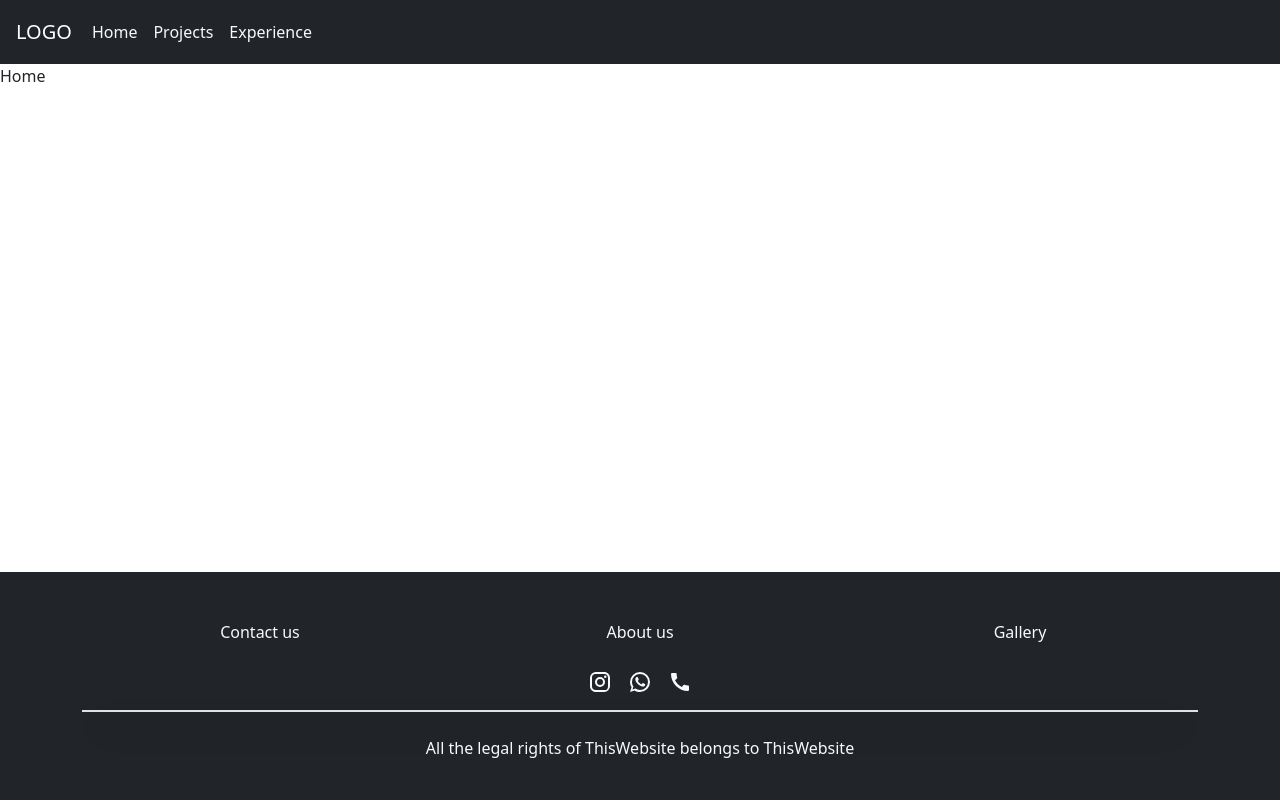
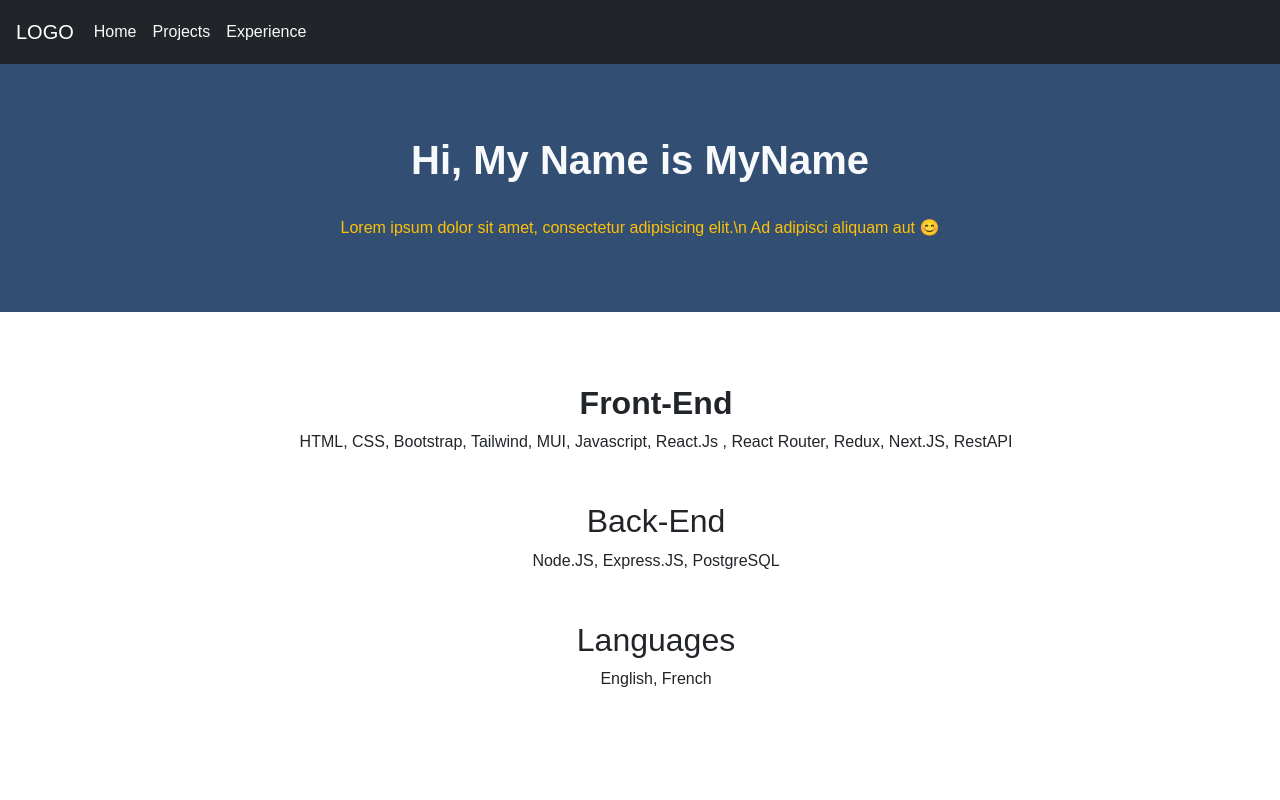
Before and after one commit to Poursha98/porfolio-site-react, a React (Vite) app: page / in a window 1280 px wide. Shown: the top 800 px of the page. Built offline with nearby package versions, Linux system fonts and the light colour scheme.

Commit message:
minor issues on foorer and nav fixed, home content added, intro styled

```diff
--- a/src/App.css
+++ b/src/App.css
@@ -1,5 +1,16 @@
-.icon{
+
+@import url('https://fonts.googleapis.com/css2?family=Outfit:wght@700&display=swap');
+ *{
+     font-family: 'Open-sans', sans-serif;
+ }
+
+.about{
+background: rgba(50,78,115,1)
+}
+
+  .icon{
     transition: .3s ease;
+
 }
 .icon:hover{
     box-shadow: 0 15px 35px rgb(0,0,0,0.1);
@@ -12,5 +23,5 @@
 
 .col:hover{
     opacity: 0.75;
-    transition: 0.2s ease;
+    transition: 0.3s ease;
 }
--- a/src/components/Footer.jsx
+++ b/src/components/Footer.jsx
@@ -1,15 +1,17 @@
 import InstagramIcon from '@mui/icons-material/Instagram'
 import WhatsAppIcon from '@mui/icons-material/WhatsApp';
 import CallIcon from '@mui/icons-material/Call';
-import { Link } from 'react-router-dom'
+import {Link} from 'react-router-dom'
 import '../App.css'
 
 function Footer() {
+
     return (
-        <footer className='bg-dark text-light pt-5 pb-4 fixed-bottom'>
-            <div className='container'>
+
+        <footer className='bg-dark text-light min-vh-75 mb-0 d-flex flex-column '>
+            <div className='container mt-5'>
                 <div className='row text-center mb-4'>
-                    <Link to='/contact' className='col text-light text-decoration-none '>Contact us</Link>
+                    <Link  to='/contact' className='col text-light text-decoration-none  '>Contact us</Link>
                     <Link  to='/about' className='col text-decoration-none text-light'>About us</Link>
                     <Link  to='/gallery' className='col text-decoration-none text-light'>Gallery</Link>
                 </div>
--- a/src/components/Navigation.jsx
+++ b/src/components/Navigation.jsx
@@ -8,8 +8,8 @@ function Navigation() {
                     <Navbar.Brand className='m-1'>
                         LOGO
                     </Navbar.Brand>
-                    <Navbar.Toggle className='me-4'/>
-                    <Navbar.Collapse>
+                    <Navbar.Toggle className='me-4' />
+                    <Navbar.Collapse >
                         <Nav className='mx-4 ms-2'>
                             <Nav.Link href='/'
                                       className='opacity-100 link-opacity-75-hover link-light text-decoration-none'>
--- a/src/pages/Home.jsx
+++ b/src/pages/Home.jsx
@@ -2,7 +2,32 @@
 
 function Home() {
     return (
-        <div>Home</div>
+        <div className='home'>
+
+            <div className='about d-flex flex-column text-center container container-lg p-5 mx-0 mw-100'>
+                <h1 className='fw-bold text-light my-4'>Hi, My Name is MyName</h1>
+                <div className='prompt text-warning m-2'>
+                    <p>Lorem ipsum dolor sit amet, consectetur adipisicing elit.\n
+                        Ad adipisci aliquam aut 😊</p>
+                </div>
+            </div>
+            <div className='skills vh-100 my-5'>
+                <ol className='list d-flex flex-column justify-content-center align-items-center text-center'>
+                    <li className='items list-group-item my-4'>
+                        <h2 className='fw-bold '>Front-End</h2>
+                        <span>HTML, CSS, Bootstrap, Tailwind, MUI, Javascript, React.Js , React Router, Redux, Next.JS, RestAPI</span>
+                    </li>
+                    <li className='items list-group-item my-4'>
+                        <h2>Back-End</h2>
+                        <span>Node.JS, Express.JS, PostgreSQL </span>
+                    </li>
+                    <li className='items list-group-item my-4'>
+                        <h2>Languages</h2>
+                        <span>English, French</span>
+                    </li>
+                </ol>
+            </div>
+        </div>
     )
 }
 
```
Also changed, not shown: src/App.jsx (+5 -2 lines).
